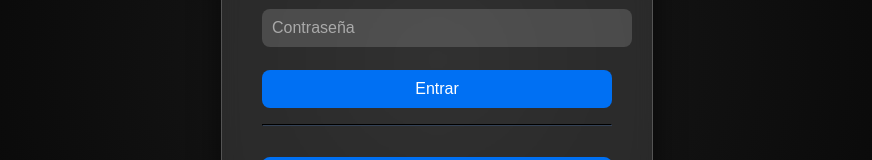
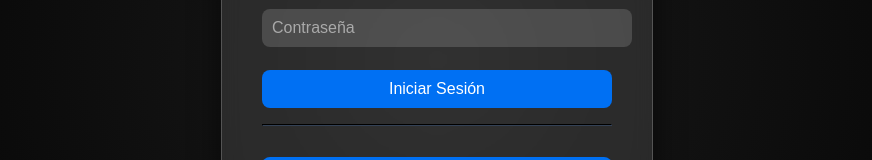
Before and after one commit to PioIX/2025-TPIN-2-G04, a Next.js app in the folder frontend/: page /login in a window 1280 px wide. Shown: the part 340-500 px from the top of the page, without its empty margins (203-1075 px from the left). Built offline with nearby package versions, Linux system fonts and the light colour scheme.

Commit message:
cambios login
Co-Authored-By: Agustin-Odriozola <179009941+Agustin-Odriozola@users.noreply.github.com>

```diff
--- a/frontend/src/app/login/page.js
+++ b/frontend/src/app/login/page.js
@@ -6,13 +6,12 @@ import styles from "./page.module.css";
 
 export default function LoginPage() {
   const router = useRouter();
-  const [step, setStep] = useState("login"); // login → verify
+  const [step, setStep] = useState("login");
   const [email, setEmail] = useState("");
   const [password, setPassword] = useState("");
   const [codigo, setCodigo] = useState("");
   const [error, setError] = useState("");
 
-  // LOGIN SIMULADO
   const handleLogin = () => {
     if (!email || !password) {
       setError("Debes completar todos los campos");
@@ -22,7 +21,6 @@ export default function LoginPage() {
     setStep("verify");
   };
 
-  // VERIFICACIÓN SIMULADA
   const handleVerificarCodigo = () => {
     if (!codigo) {
       setError("Debes ingresar el código");
@@ -30,7 +28,6 @@ export default function LoginPage() {
     }
     setError("");
 
-    // Creamos usuario con ID dinámico
     const fakeUser = {
       id: Date.now(),
       username: email.split("@")[0],
@@ -44,7 +41,6 @@ export default function LoginPage() {
     router.push("/home");
   };
 
-  // LOGIN RÁPIDO DE PRUEBA
   const loginRapido = (usuario) => {
     const users = {
       felipe: { id: 1, username: "Felipe", email: "felipe@test.com" },
@@ -81,13 +77,13 @@ export default function LoginPage() {
               onChange={(e) => setPassword(e.target.value)}
             />
             <button className={styles.button} onClick={handleLogin}>
-              Entrar
+              Iniciar Sesión
             </button>
           </>
         ) : (
           <>
             <p className={styles.textInfo}>
-              Ingresa cualquier código para continuar
+              Ingresá cualquier código para continuar
             </p>
             <input
               type="text"
```
